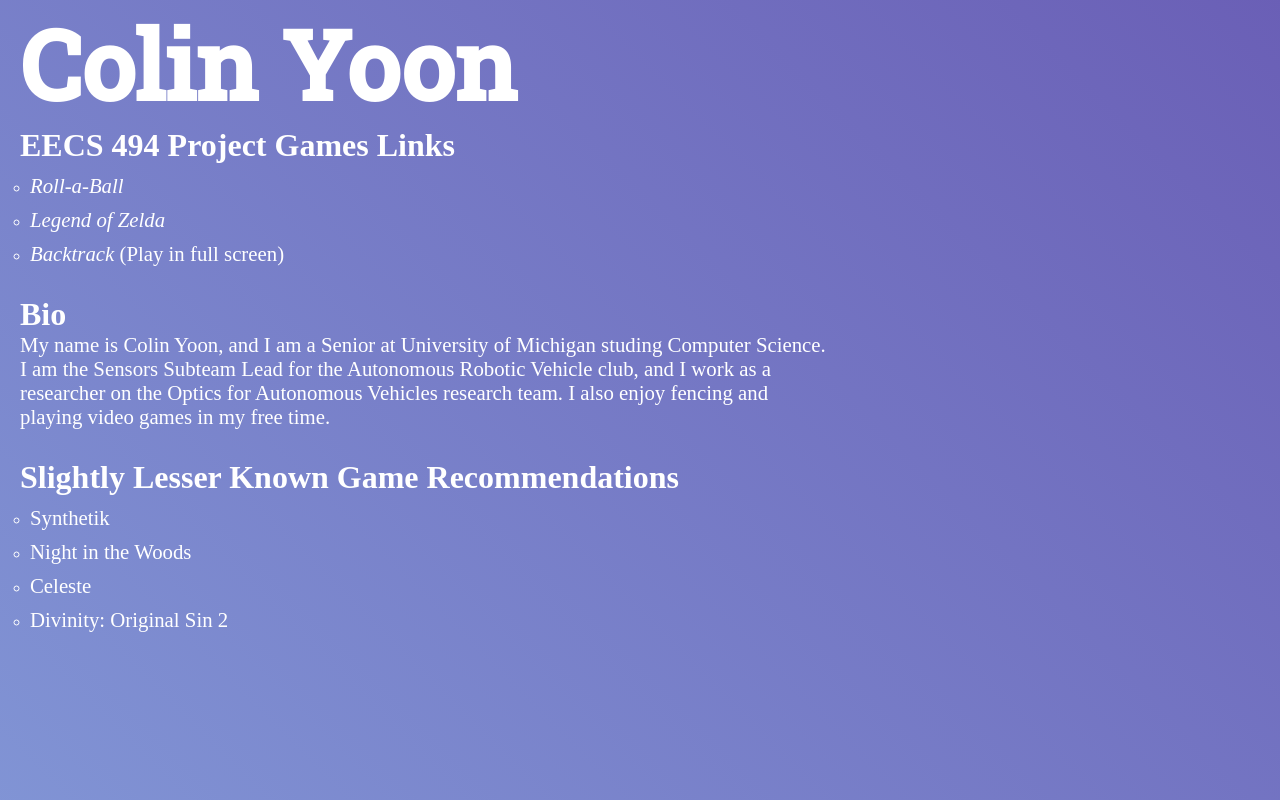
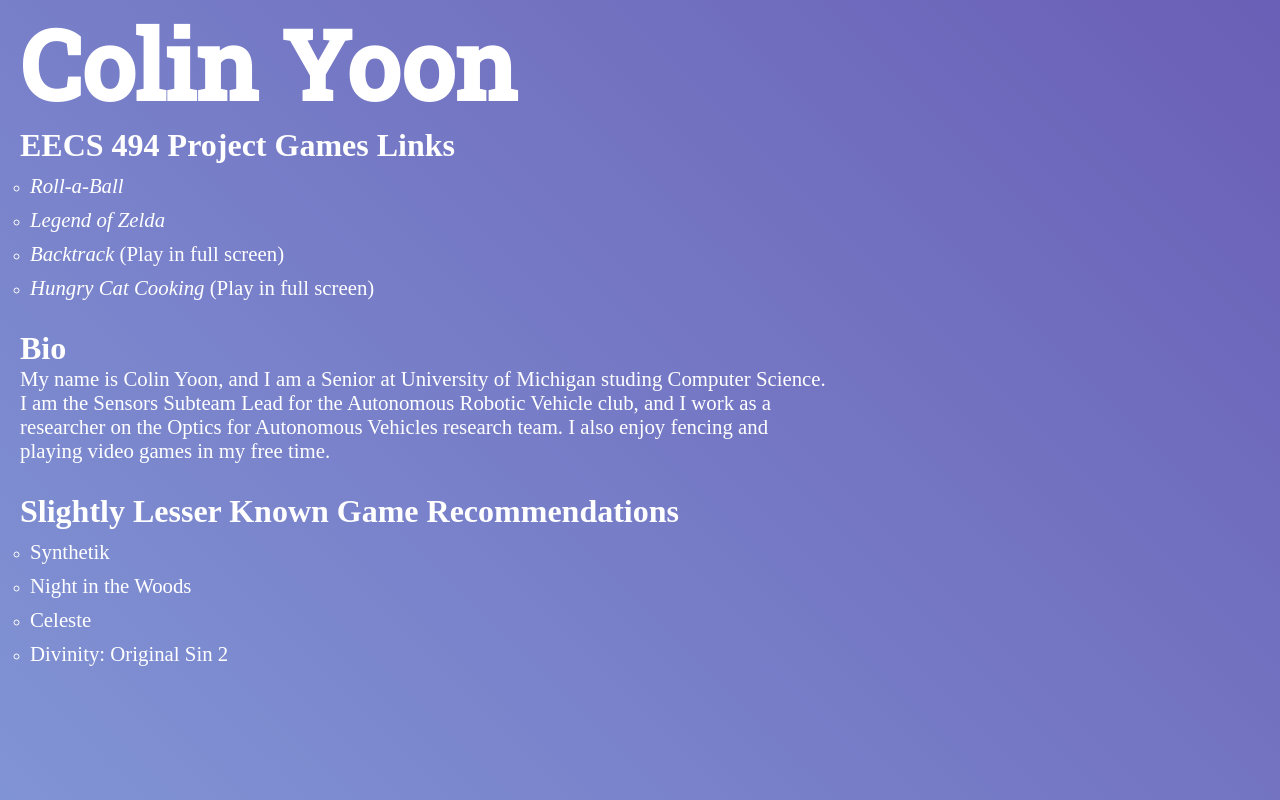
Before and after one commit to colyoon/colyoon-website, a plain HTML site: page index.html in a window 1280 px wide. Drawn offline with Linux system fonts and the light colour scheme.

Commit message:
Added hungry cat cooking game

```diff
--- a/index.html
+++ b/index.html
@@ -18,6 +18,7 @@
           <li><p><i><a href="http://www-personal.umich.edu/~colyoon/WebBuild/">Roll-a-Ball</a></i></p></li>
           <li><p><i><a href="http://www-personal.umich.edu/~colyoon/ZeldaWebBuild/">Legend of Zelda</a></i></p></li>
           <li><p><i><a href="http://www-personal.umich.edu/~colyoon/BacktrackWebBuild/">Backtrack</a></i> (Play in full screen)</p></li>
+          <li><p><i><a href="http://www-personal.umich.edu/~colyoon/HungryCatCooking/">Hungry Cat Cooking</a></i> (Play in full screen)</p></li>
         </ul>
         <h2 class="space-top">Bio</h2>
         <p>My name is Colin Yoon, and I am a Senior at University of Michigan studing Computer Science.</p>
```
